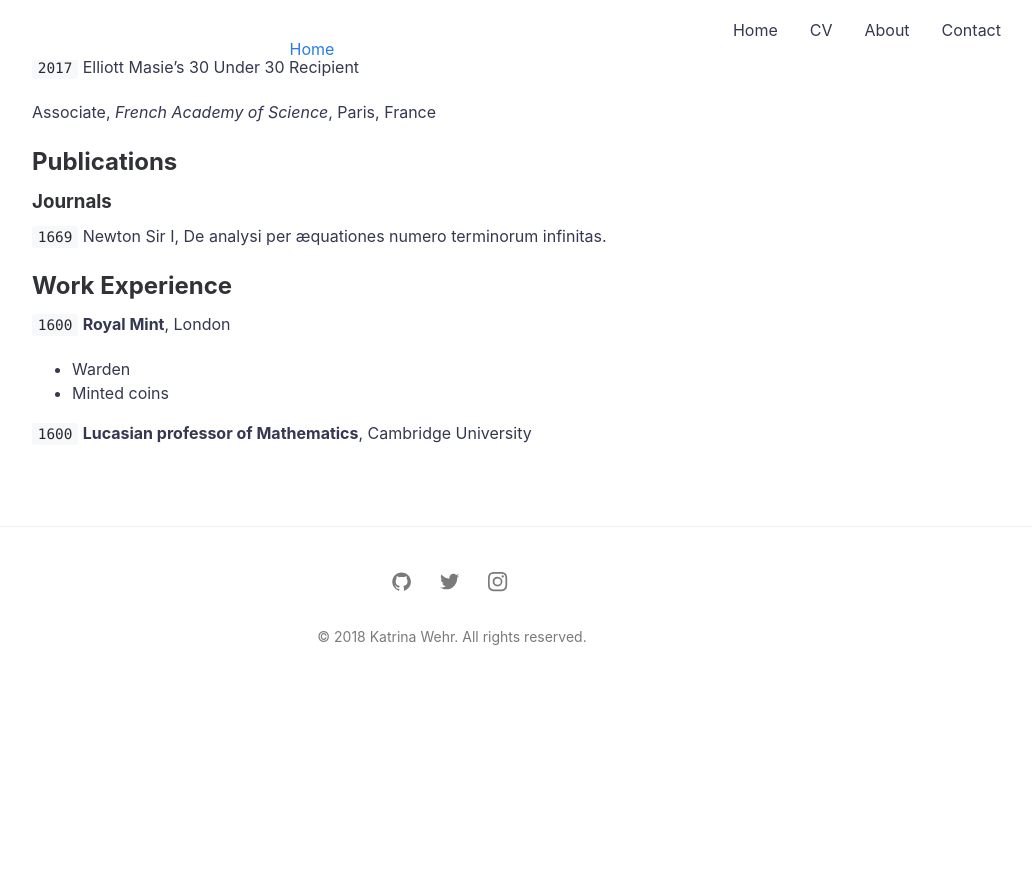
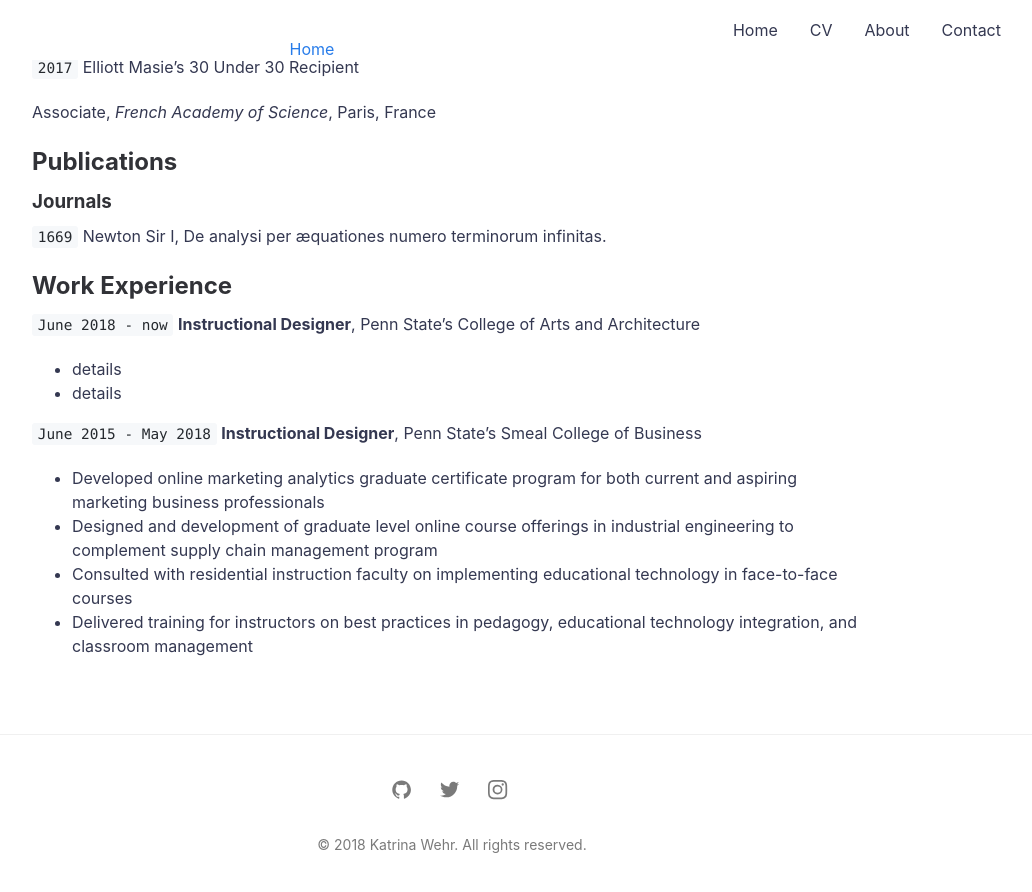
Before and after one commit to kat-wehr/kat-wehr.github.io, a Jekyll site: the page built from cv.md, in a window 1280 px wide and 900 px high, scrolled down 1103 px. Shown: the top 892 px of the window, without its empty margins (188-1220 px from the left). Built offline with Jekyll 4.4.1, drawn with Linux system fonts in a browser that asks for light colours; before the commit the page ends 1795 px from its top, so only the background shows below that.

Commit message:
Update cv.md

```diff
--- a/cv.md
+++ b/cv.md
@@ -71,11 +71,16 @@ Newton Sir I, De analysi per æquationes numero terminorum infinitas.
 
 ## Work Experience
 
-`1600`
-__Royal Mint__, London
+`June 2018 - now`
+__Instructional Designer__, Penn State's College of Arts and Architecture
 
-- Warden
-- Minted coins
+- details
+- details
 
-`1600`
-__Lucasian professor of Mathematics__, Cambridge University
+`June 2015 - May 2018`
+__Instructional Designer__, Penn State's Smeal College of Business
+
+- Developed online marketing analytics graduate certificate program for both current and aspiring marketing business professionals
+- Designed and development of graduate level online course offerings in industrial engineering to complement supply chain management program
+- Consulted with residential instruction faculty on implementing educational technology in face-to-face courses
+- Delivered training for instructors on best practices in pedagogy, educational technology integration, and classroom management
```
